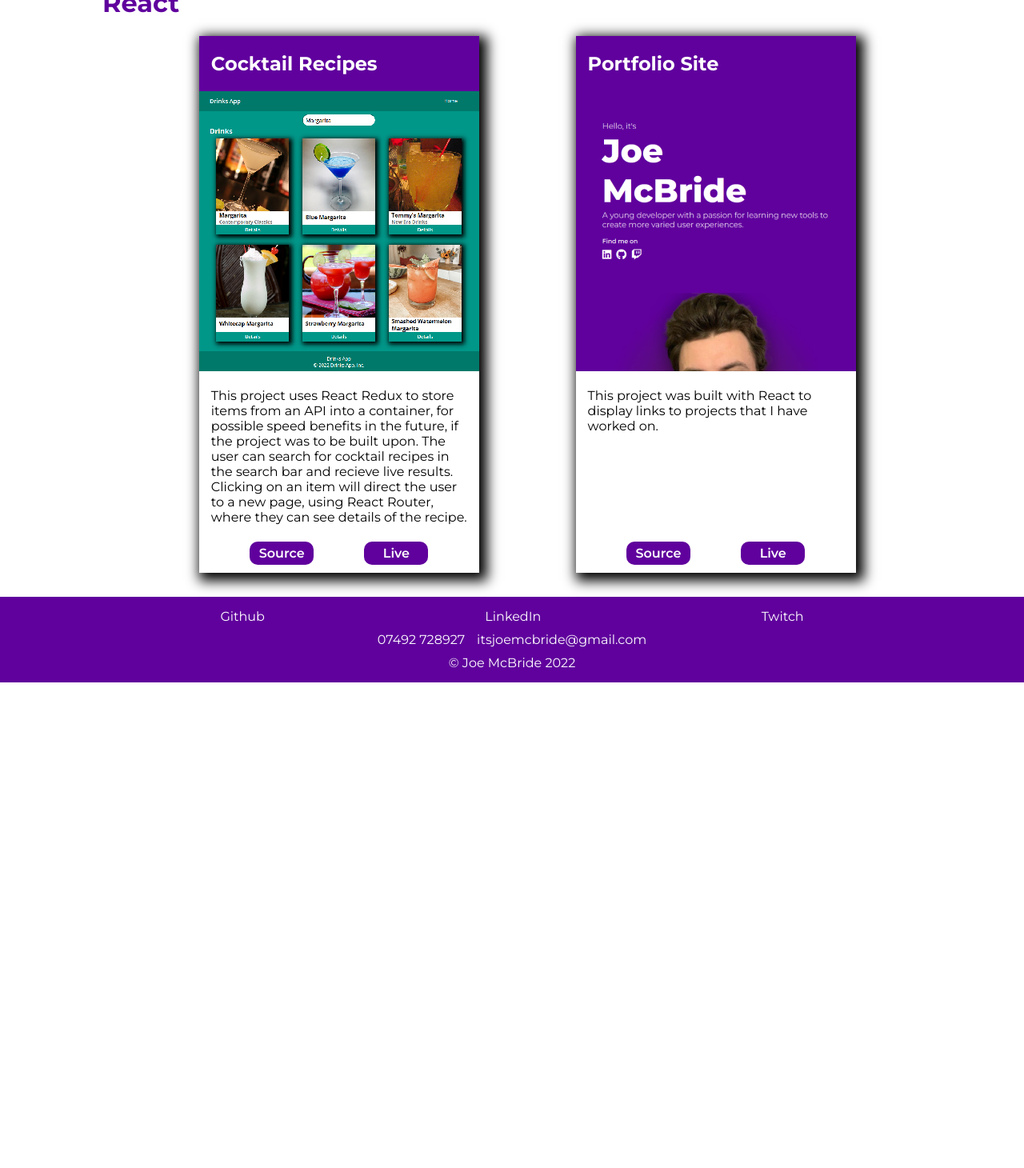
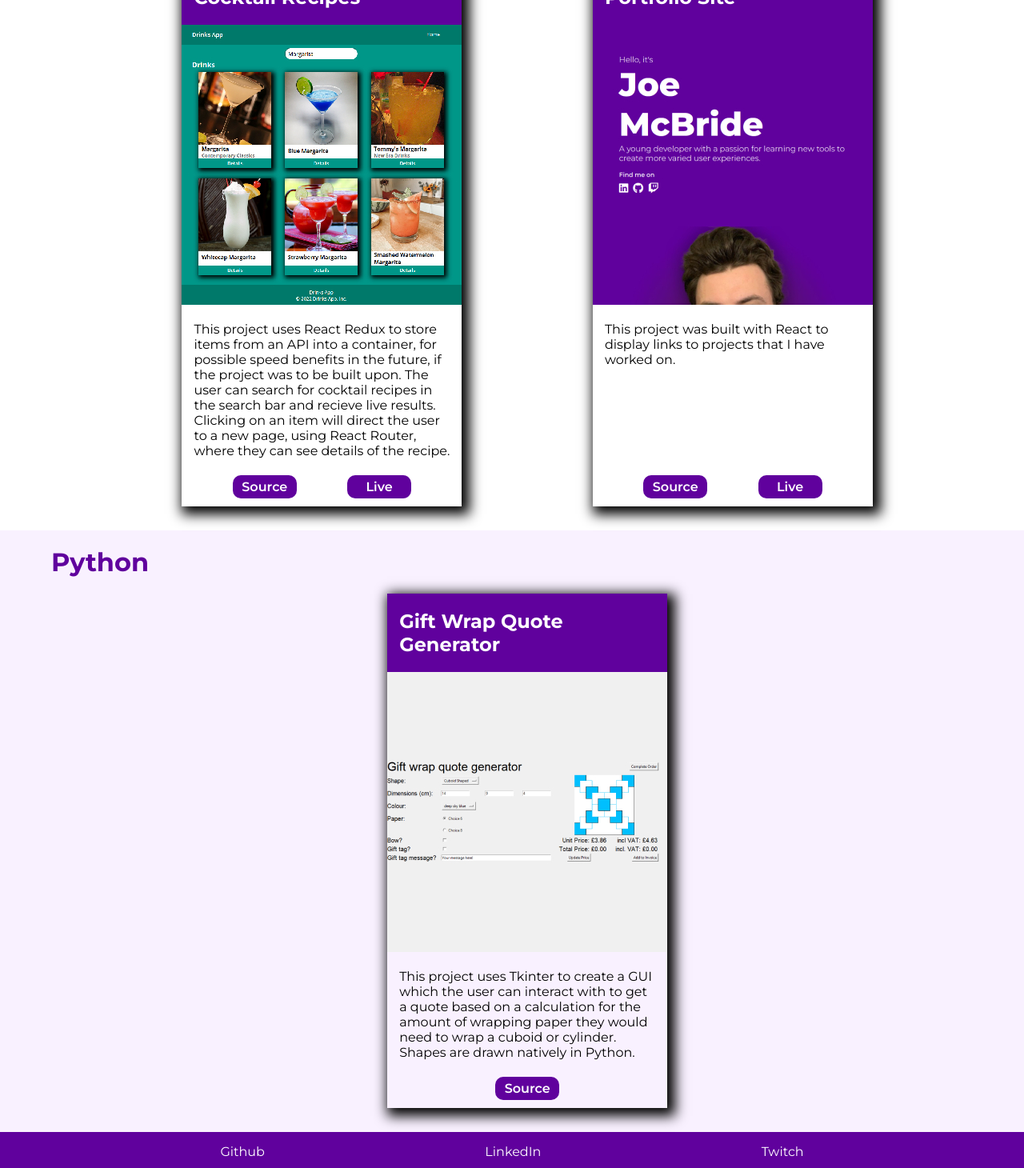
Before and after one commit to itsjoemcbride/portfolio-site, a React (Create React App) app: page / in a window 1280 px wide. Shown: the part 1330-2790 px from the top of the page at 80% size. Before the commit the page ends 2183 px from the top, so only its background shows below. Built offline with nearby package versions, Linux system fonts and the light colour scheme.

Commit message:
Add Python section
- Add conditional formatting for 'live' button

```diff
--- a/src/App.js
+++ b/src/App.js
@@ -2,12 +2,14 @@ import "./App.scss";
 import AboutMe from "./components/AboutMe";
 import Footer from "./components/Footer";
 import ReactProjects from "./components/ReactProjects";
+import PythonProjects from "./components/PythonProjects";
 
 function App() {
   return (
     <>
       <AboutMe />
       <ReactProjects />
+      <PythonProjects />
       <Footer />
     </>
   );
--- a/src/components/ProjectCard.js
+++ b/src/components/ProjectCard.js
@@ -10,10 +10,17 @@ const ProjectCard = (props) => {
       <div className="spacer" />
       <div className="buttons">
         <a href={props.sourceLink}>Source</a>
-        <a href={props.liveLink}>Live</a>
+        {getLiveLink(props)}
       </div>
     </div>
   );
 };
 
+function getLiveLink(params) {
+  if (params.liveLink) {
+    console.log(params.liveLink);
+    return [<a href={params.liveLink}>Live</a>];
+  }
+}
+
 export default ProjectCard;
--- /dev/null
+++ b/src/components/PythonProjects.js
@@ -0,0 +1,24 @@
+import React from "react";
+import ProjectCard from "./ProjectCard";
+import "../styles/Projects.scss";
+import giftWrapImg from "../images/PythonProjects/GiftWrap.jpg";
+
+const PythonProjects = () => {
+  return (
+    <div className="projects alt-bg">
+      <h1>Python</h1>
+      <div className="cards">
+        <ProjectCard
+          name={"Gift Wrap Quote Generator"}
+          image={giftWrapImg}
+          description={
+            "This project uses Tkinter to create a GUI which the user can interact with to get a quote based on a calculation for the amount of wrapping paper they would need to wrap a cuboid or cylinder. Shapes are drawn natively in Python."
+          }
+          sourceLink={"https://github.com/itsjoemcbride/py-gift-wrap"}
+        />
+      </div>
+    </div>
+  );
+};
+
+export default PythonProjects;
--- a/src/components/ReactProjects.js
+++ b/src/components/ReactProjects.js
@@ -1,12 +1,12 @@
 import React from "react";
 import ProjectCard from "./ProjectCard";
-import "../styles/ReactProjects.scss";
+import "../styles/Projects.scss";
 import cocktailsImg from "../images/ReactProjects/CocktailRecipes.jpg";
 import portfolioImg from "../images/ReactProjects/PortfolioSite.jpg";
 
 const ReactProjects = () => {
   return (
-    <div className="react-projects">
+    <div className="projects">
       <h1>React</h1>
       <div className="cards">
         <ProjectCard
--- a/src/styles/AboutMe.scss
+++ b/src/styles/AboutMe.scss
@@ -13,7 +13,7 @@
     flex-direction: column;
     flex-wrap: nowrap;
     justify-content: center;
-    margin: 10vh 10vw;
+    margin: 5vh 5vw;
     max-width: 540px;
   }
 
--- a/src/styles/ReactProjects.scss
+++ b/src/styles/Projects.scss
@@ -1,7 +1,8 @@
 @import "_colors";
 
-.react-projects {
-  margin: 0 10vw;
+.projects {
+  margin: 0;
+  padding: 0 5vw;
 
   .cards {
     display: flex;
@@ -12,5 +13,10 @@
 
   h1 {
     color: $theme-primary;
+    margin: 0;
+    padding: 20px 0;
   }
 }
+.alt-bg {
+  background-color: $theme-secondary;
+}
--- a/src/styles/_colors.scss
+++ b/src/styles/_colors.scss
@@ -1,3 +1,4 @@
 $theme-primary: #60019d;
+$theme-secondary: #f9f1ff;
 $text-primary: #000000;
 $text-secondary: #ffffff;
```
Also changed, not shown: src/images/PythonProjects/GiftWrap.jpg (added).
